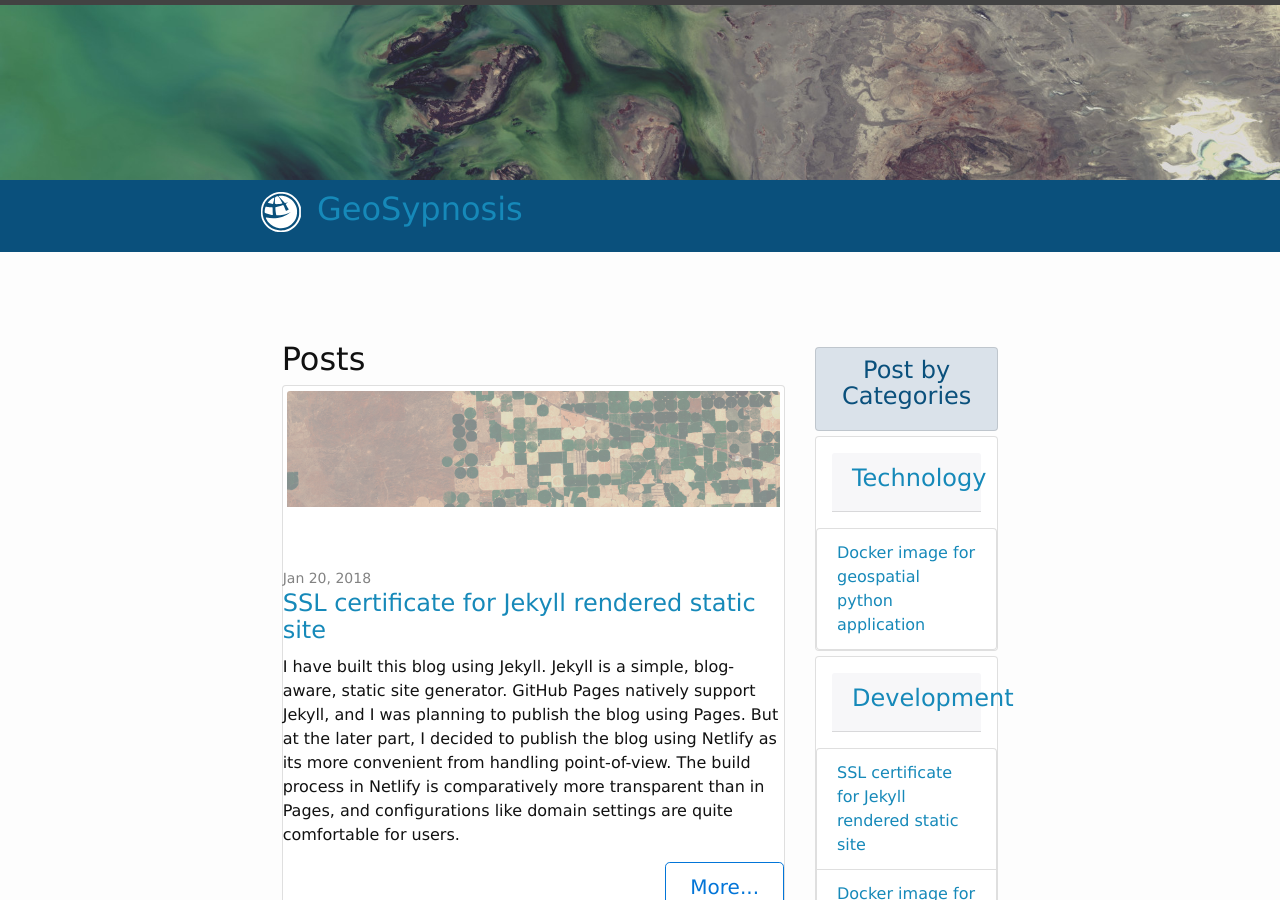
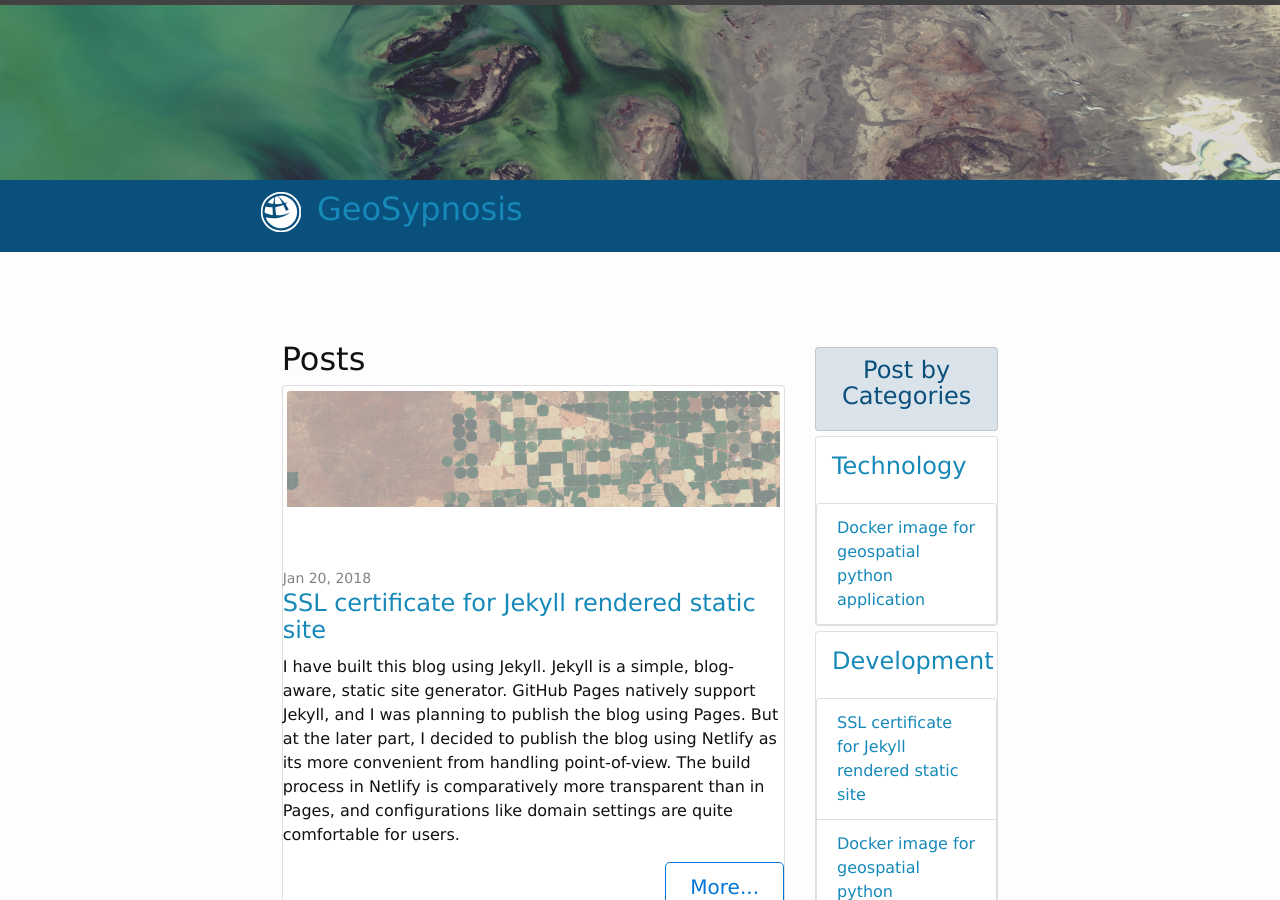
Before and after one commit to Geosynopsis/geosynopsis.github.io, a Jekyll site: the page built from index.html, in a window 1280 px wide and 900 px high. Built offline with Jekyll 4.4.1, drawn with Linux system fonts in a browser that asks for light colours; nearby versions of some CDN libraries; the list of posts is cut into pages by our own code; comment, search, counter and statistics services are not loaded.

```diff
--- a/_includes/sidebar.html
+++ b/_includes/sidebar.html
@@ -5,11 +5,11 @@
         </div>
         {% for category in site.categories %}
         <div class="card category-card">
-            <div class="card-header category-card-title">
+            <div class="card-title category-card-title">
                 <h4 class="h4"><a href="{{ site.url }}/category/{{ category | first | url_encode }}/index.html">{{category
                     | first}}</a></h4>
             </div>
-            <div class="card-body">
+            <div class="card-text">
                 <div class="list-group">
                     {% for post in category[1] limit:{{site.category_post_no}} %}
                     <div class="list-group-item"><a href="{{post.url | relative_url}}">{{post.title}}</a></div>
```
